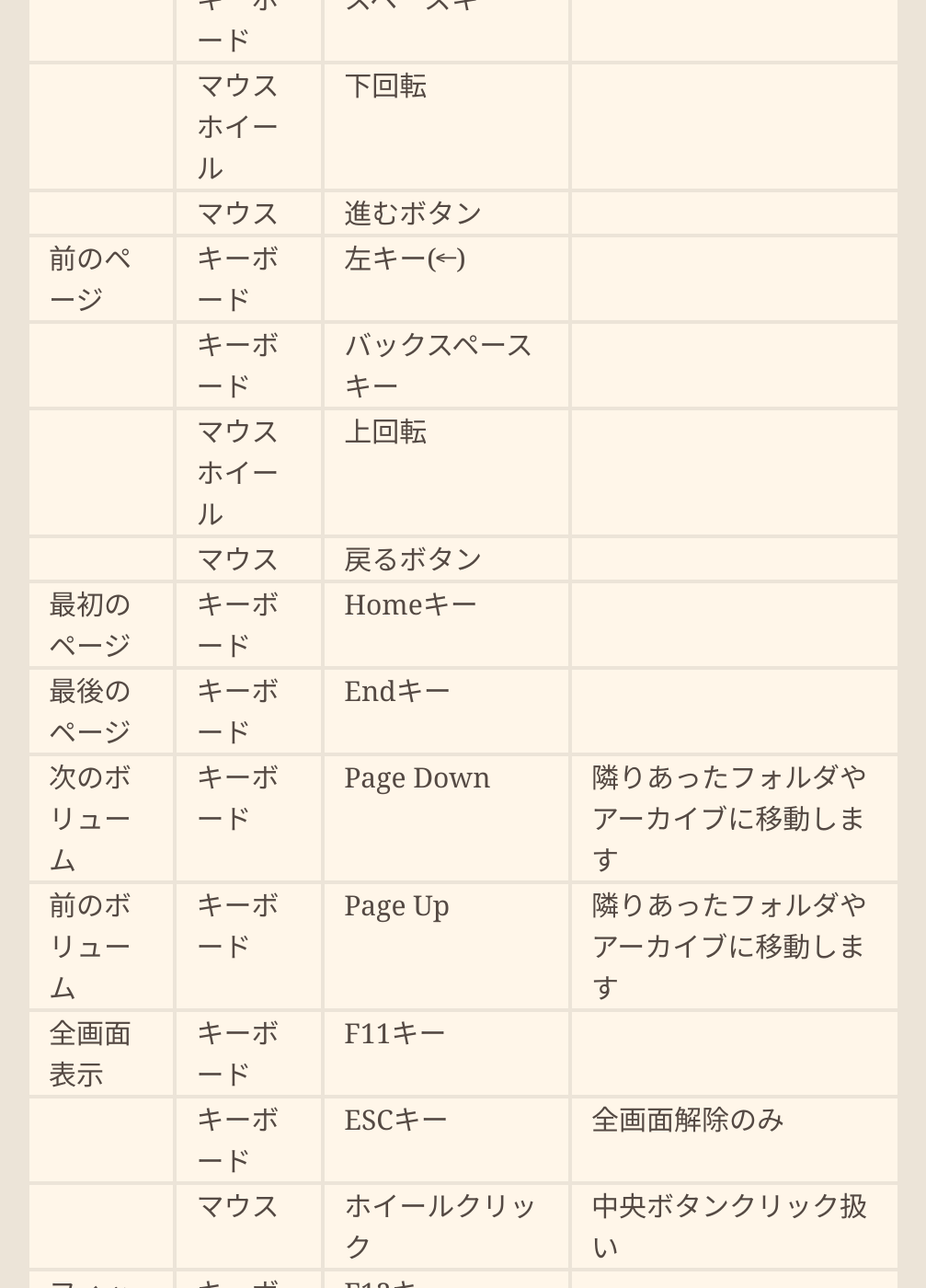
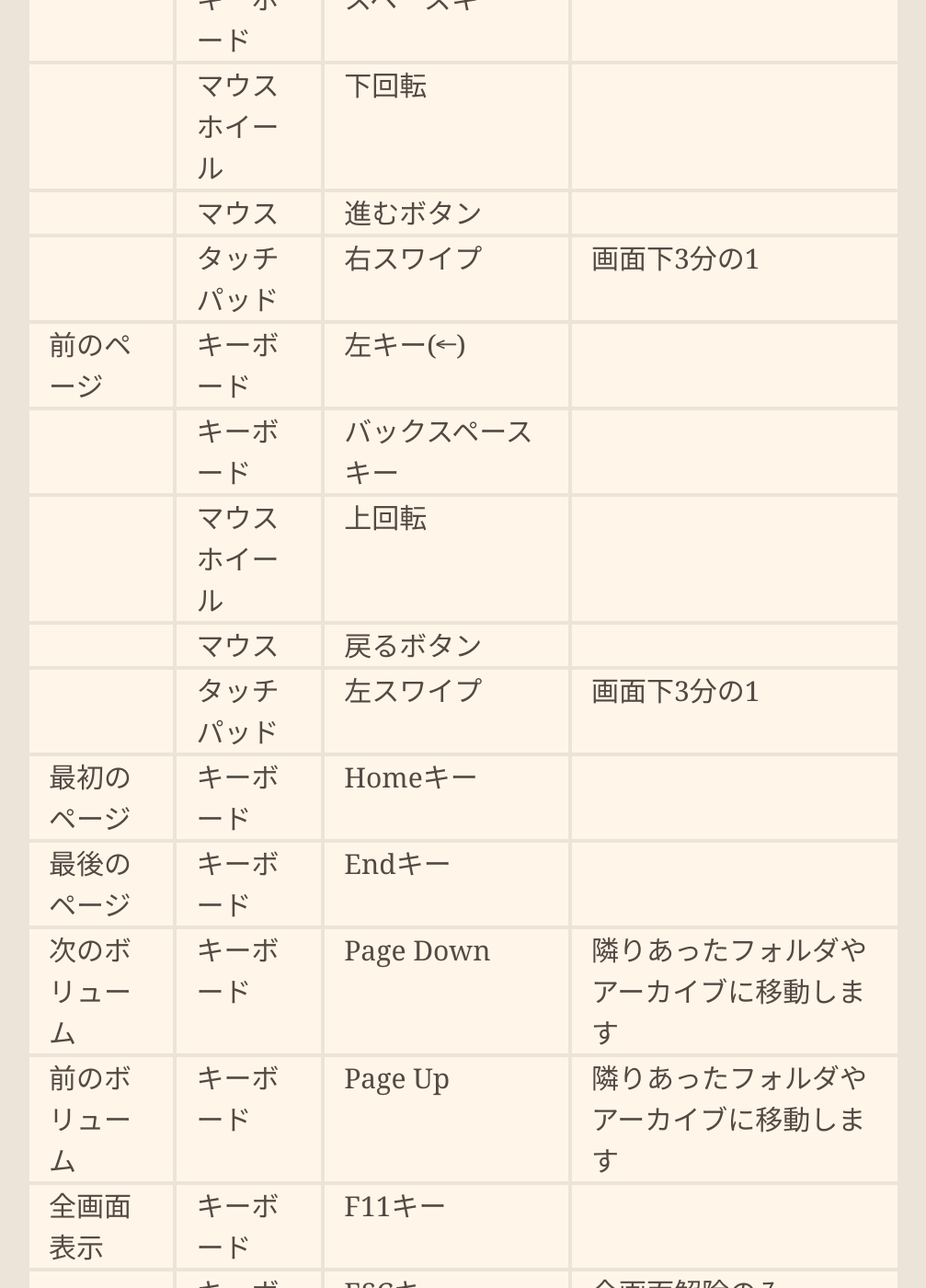
Before and after one commit to kanryu/quickviewer, a Jekyll site: the page built from docs/index-ja.md, in a window 1280 px wide and 1400 px high, scrolled down 12596 px. Shown: the whole window at 92% size, without its empty margins (136-1143 px from the left). Built offline with Jekyll 4.4.1, drawn with Linux system fonts in a browser that asks for light colours; nearby versions of some CDN libraries; comment, search, counter and statistics services are not loaded; our own code applies the rules of GitHub Pages for plain Markdown files.

Commit message:
Update index-ja.md

```diff
--- a/docs/index-ja.md
+++ b/docs/index-ja.md
@@ -202,10 +202,12 @@ v0.6.0以降、QuickViewerはあなたのデジタルブックやマンガから
 |             | キーボード | スペースキー | |
 |             | マウスホイール | 下回転 | |
 |             | マウス     | 進むボタン   | |
+|             | タッチパッド | 右スワイプ | 画面下3分の1 |
 | 前のページ   | キーボード | 左キー(←) | |
 |             | キーボード | バックスペースキー | |
 |             | マウスホイール | 上回転 | |
 |             | マウス     | 戻るボタン | |
+|             | タッチパッド | 左スワイプ | 画面下3分の1 |
 | 最初のページ | キーボード | Homeキー | |
 | 最後のページ | キーボード | Endキー | |
 | 次のボリューム | キーボード | Page Down | 隣りあったフォルダやアーカイブに移動します |
@@ -213,6 +215,7 @@ v0.6.0以降、QuickViewerはあなたのデジタルブックやマンガから
 | 全画面表示   | キーボード | F11キー | |
 |             | キーボード | ESCキー | 全画面解除のみ |
 |             | マウス     | ホイールクリック | 中央ボタンクリック扱い |
+|             | タッチパッド | ２つ指で上スワイプ | |
 | フィット表示 | キーボード | F12キー | |
 |             | キーボード | テンキー(\*) | |
 |             | マウス     | 右ボタン+ホイールクリック | 中央ボタンクリック扱い |
```
